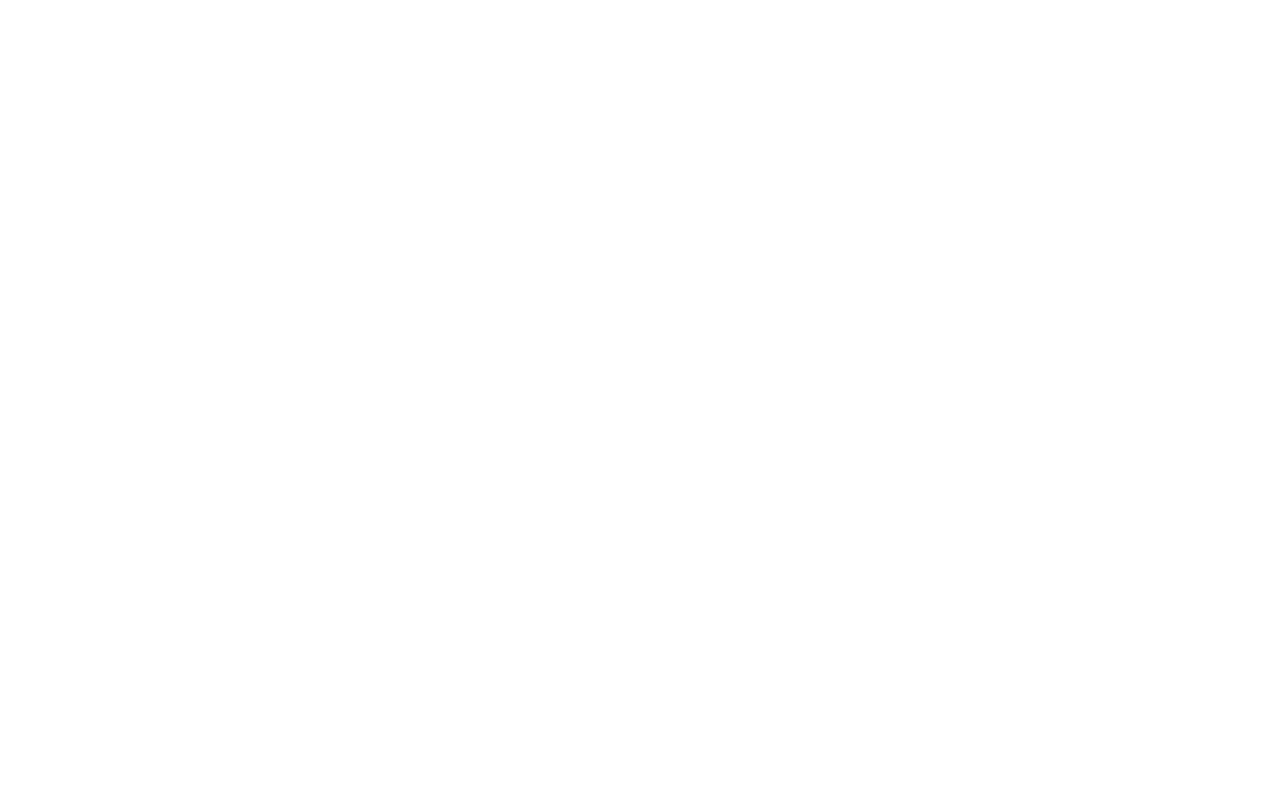
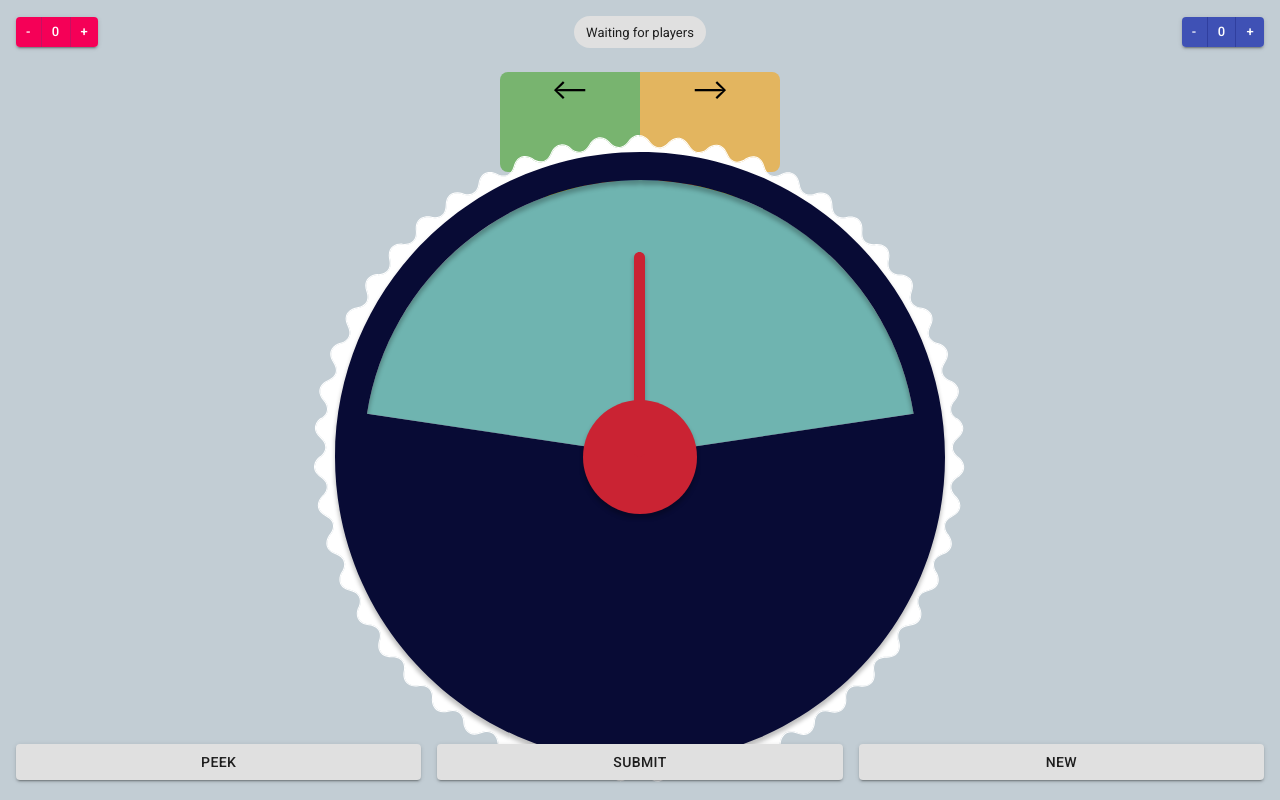
Before and after one commit to heybenchen/wavelength, a React (Create React App) app in the folder client/: page /1 in a window 1280 px wide. Built offline with nearby package versions, Linux system fonts and the light colour scheme; no server answers.

Commit message:
Simplify URL to be just /:gameId

```diff
--- a/client/src/components/app/App.tsx
+++ b/client/src/components/app/App.tsx
@@ -10,7 +10,7 @@
         <Route exact path="/">
           <Home />
         </Route>
-        <Route path="/game/:roomId" children={<Game />} />
+        <Route path="/:roomId" children={<Game />} />
       </Switch>
     </Router>
   );
```
